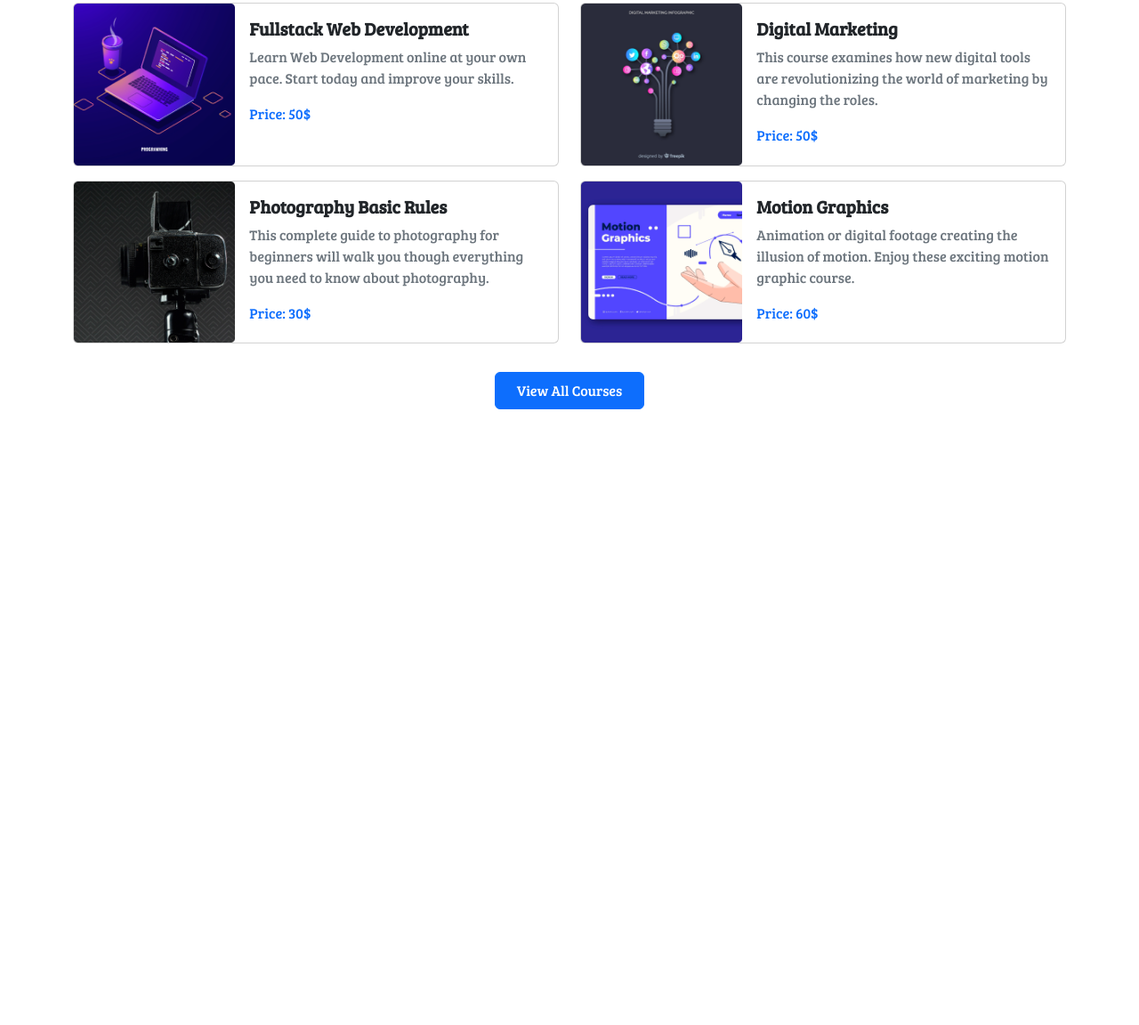
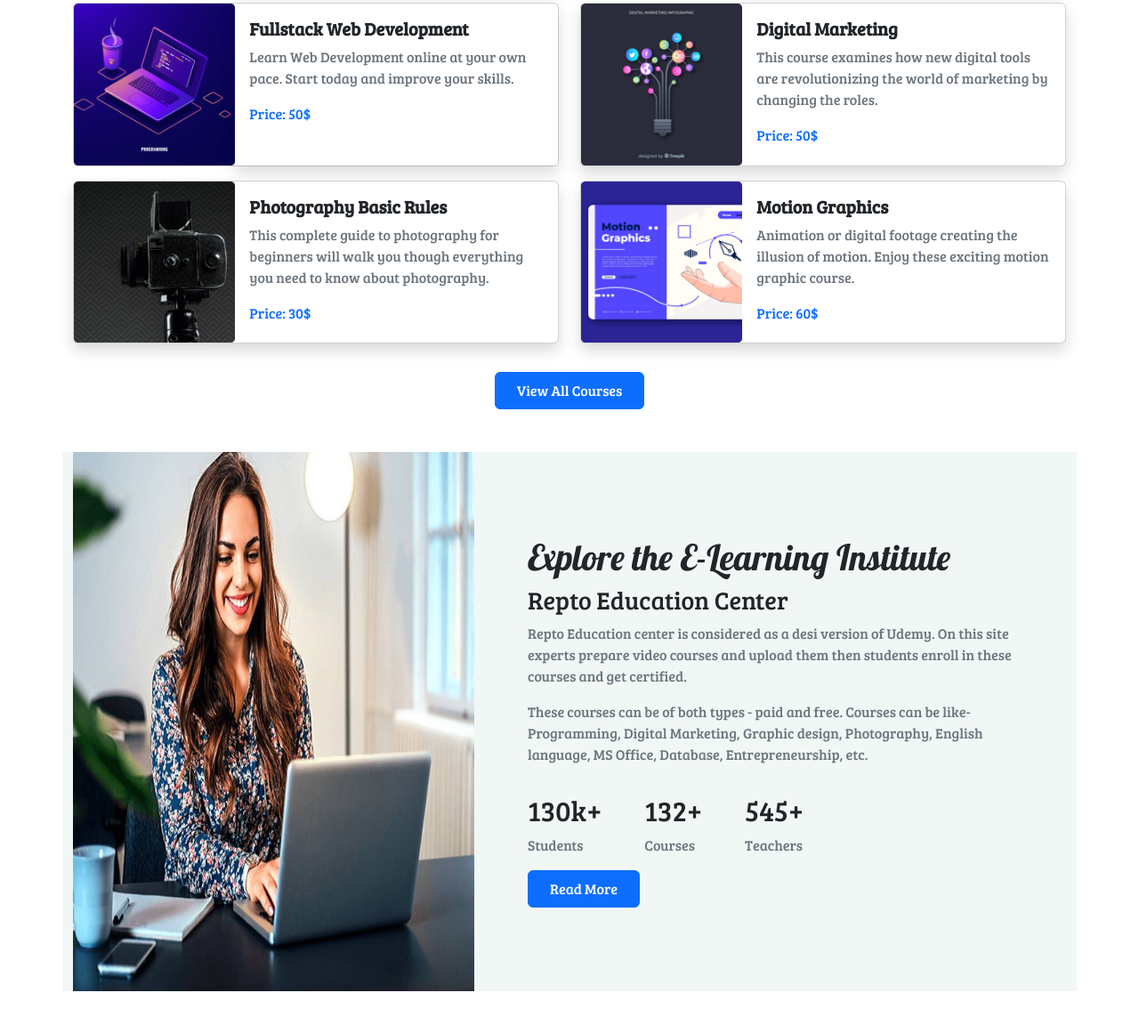
Before and after one commit to LaboneeAktar/pro-edu-assignment3, a plain HTML site: page index.html in a window 1280 px wide. Shown: the part 1142-2294 px from the top of the page at 89% size. Before the commit the page ends 1650 px from the top, so only its background shows below. Drawn offline with nearby package versions, Linux system fonts and the light colour scheme.

Commit message:
explore e-learnig add

```diff
--- a/index.html
+++ b/index.html
@@ -97,7 +97,7 @@
     </header>
     <main class="container mb-5">
         <!-- Courses section start  -->
-        <section>
+        <section class="mb-5">
             <div>
                 <h1 class="text-center pt-lg-5">Discover Our Popular <br> Courses</h1>
                 <p class="text-center">Taking online courses is essential to grow in your personal and work life. <br>
@@ -114,7 +114,7 @@
                                 <div class="col-md-4">
                                     <img src="images/course/course-1.png" class="img-fluid w-100" alt="...">
                                 </div>
-                                <div class="col-md-8">
+                                <div class="col-md-8 shadow">
                                     <div class="card-body">
                                         <h5 class="card-title fw-bold">Fundamental Of UI/UX Design</h5>
                                         <p class="card-text text-muted">Learn to design intuitive digital experiences
@@ -130,7 +130,7 @@
                                 <div class="col-md-4">
                                     <img src="images/course/course-3.png" class="img-fluid w-100" alt="...">
                                 </div>
-                                <div class="col-md-8">
+                                <div class="col-md-8 shadow">
                                     <div class="card-body">
                                         <h5 class="card-title fw-bold">Fullstack Web Development</h5>
                                         <p class="card-text text-muted">Learn Web Development online at your own pace.
@@ -141,7 +141,7 @@
                                 </div>
                             </div>
                         </div>
-                        <div class="card mb-3">
+                        <div class="card mb-3 d-lg-block d-none shadow">
                             <div class="row g-0">
                                 <div class="col-md-4">
                                     <img src="images/course/course-5.png" class="img-fluid w-100" alt="...">
@@ -165,7 +165,7 @@
                                 <div class="col-md-4">
                                     <img src="images/course/course-2.png" class="img-fluid w-100" alt="...">
                                 </div>
-                                <div class="col-md-8">
+                                <div class="col-md-8 shadow">
                                     <div class="card-body">
                                         <h5 class="card-title fw-bold">Javascript Basic to advanced</h5>
                                         <p class="card-text text-muted">A perfect JavaScript course for all those who
@@ -176,7 +176,7 @@
                                 </div>
                             </div>
                         </div>
-                        <div class="card mb-3">
+                        <div class="card mb-3 d-lg-block d-none shadow">
                             <div class="row g-0">
                                 <div class="col-md-4">
                                     <img src="images/course/course-4.png" class="img-fluid w-100" alt="...">
@@ -193,7 +193,7 @@
                                 </div>
                             </div>
                         </div>
-                        <div class="card mb-3">
+                        <div class="card mb-3 d-lg-block d-none shadow">
                             <div class="row g-0">
                                 <div class="col-md-4">
                                     <img src="images/course/course-6.png" class="img-fluid w-100" alt="...">
@@ -209,12 +209,49 @@
                                 </div>
                             </div>
                         </div>
-
                     </div>
                 </div>
             </div>
             <div class="text-center pt-3">
                 <button type="button" class="btn btn-primary px-4 py-2">View All Courses</button>
+            </div>
+        </section>
+        <!-- Courses section End  -->
+        <!-- Elplore E-Learning section -->
+        <section>
+            <div class="row  bg-color">
+                <div class="col-lg-5 col-md-5">
+                    <img class="img-fluid w-100" src="images/working.png" alt="">
+                </div>
+                <div class="col-lg-7 col-md-7 d-flex justify-content-center align-items-center ps-5 pe-5">
+                    <div>
+                        <h1 class="p-lg-0 p-4">Explore the E-Learning Institute</h1>
+                        <h3>Repto Education Center</h3>
+                        <p class="text-muted">Repto Education center is considered as a desi version of Udemy. On this
+                            site experts prepare
+                            video courses and upload them then students enroll in these courses and get certified.</p>
+                        <p class="text-muted">These courses can be of both types - paid and free. Courses can be like-
+                            Programming, Digital
+                            Marketing, Graphic design, Photography, English language, MS Office, Database,
+                            Entrepreneurship,
+                            etc.</p>
+                        <div class="d-flex">
+                            <span class="pe-5 pt-3">
+                                <h2>130k+</h2>
+                                <p class="text-muted">Students</p>
+                            </span>
+                            <span class="pe-5 pt-3">
+                                <h2>132+</h2>
+                                <p class="text-muted">Courses</p>
+                            </span>
+                            <span class="pe-5 pt-3">
+                                <h2>545+</h2>
+                                <p class="text-muted">Teachers</p>
+                            </span>
+                        </div>
+                        <button type="button" class="btn btn-primary px-4 py-2">Read More</button>
+                    </div>
+                </div>
             </div>
         </section>
     </main>
--- a/style.css
+++ b/style.css
@@ -5,3 +5,7 @@ body {
 h1 {
     font-family: 'Lobster', cursive;
 }
+
+.bg-color {
+    background-color: rgb(241, 247, 245);
+}
```
